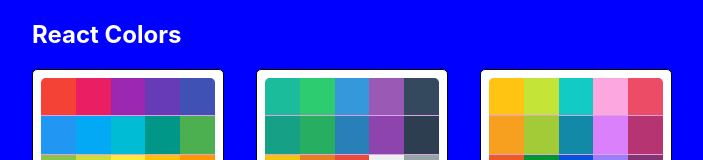
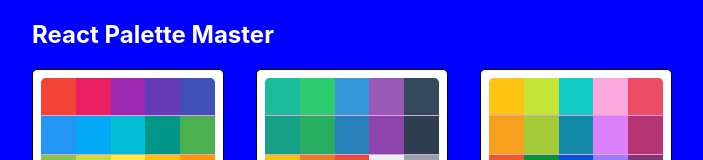
Before and after one commit to nanderrp/React-Color-App, a React (Create React App) app: page / in a window 1280 px wide. Shown: the top 160 px of the page, without its empty margins (288-991 px from the left). Built offline with nearby package versions, Linux system fonts and the light colour scheme.

Commit message:
added routes to palette list

```diff
--- a/src/App.js
+++ b/src/App.js
@@ -16,8 +16,8 @@ class App extends Component {
   render() {
   return (
     <Switch>
-    <Route exact path="/" render={() =>
-      <PaletteList palettes={seedColors}/>
+    <Route exact path="/" render={(routeProps) =>
+      <PaletteList palettes={seedColors} {...routeProps}/>
     }/>
     <Route exact path="/palette/:id" render={(routeProps) =>
       <Palette palette={generatePalette(this.findPalette(routeProps.match.params.id))}/>}/>
--- a/src/MiniPalette.js
+++ b/src/MiniPalette.js
@@ -55,7 +55,7 @@ function MiniPalette(props) {
          </div>))
 
     return(
-    <div className={classes.root}>
+    <div className={classes.root} onClick={props.handleClick}>
         <div className={classes.colors}>
             {miniColorBoxes}
         </div>
--- a/src/PaletteList.js
+++ b/src/PaletteList.js
@@ -1,20 +1,26 @@
 import React, { Component } from 'react';
 import MiniPalette from './MiniPalette';
 import { withStyles } from "@material-ui/styles";
+import {  } from "react-router-dom";
 
 
 class PaletteList extends Component {
+
+    goToPalette(id) {
+        this.props.history.push(`/palette/${id}` )
+    }
+
     render() {
         const { palettes, classes } = this.props;
         return (
             <div className={classes.root}>
                 <div className={classes.container}>
                     <nav className={classes.nav}>
-                        <h1>React Colors</h1>
+                        <h1>React Palette Master</h1>
                     </nav>
                     <div className={classes.palettes}>
                         {palettes.map(palette => (
-                        <MiniPalette {...palette}/>
+                        <MiniPalette {...palette} handleClick={() => this.goToPalette(palette.id)}/>
                         ))}
                     </div>
                 </div>
```
